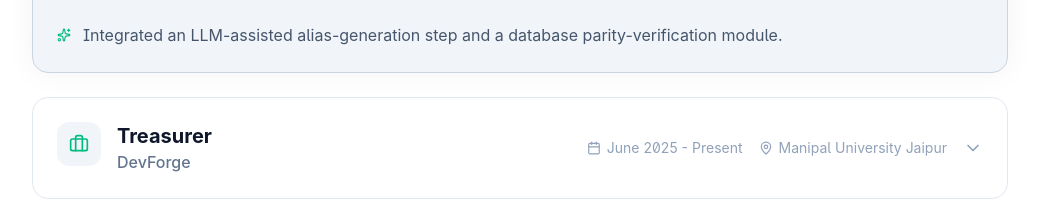
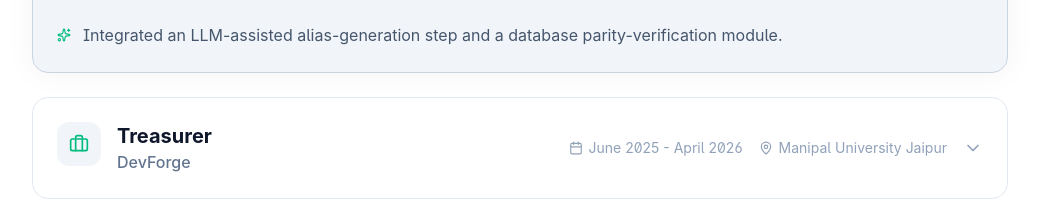
Before and after one commit to akshita-guptaa/Portfolio, a React (Vite) app: page / in a window 1280 px wide. Shown: the part 1980-2202 px from the top of the page, without its empty margins (120-1159 px from the left). Built offline with nearby package versions, Linux system fonts and the light colour scheme.

Commit message:
Update dates for Treasurer role at DevForge

```diff
--- a/src/data.ts
+++ b/src/data.ts
@@ -24,7 +24,7 @@ export const resumeData = {
     {
       company: "DevForge",
       role: "Treasurer",
-      dates: "June 2025 - Present",
+      dates: "June 2025 - April 2026",
       location: "Manipal University Jaipur",
       bullets: [
         "Directed financial strategy for a 40+ member technical club.",
```
